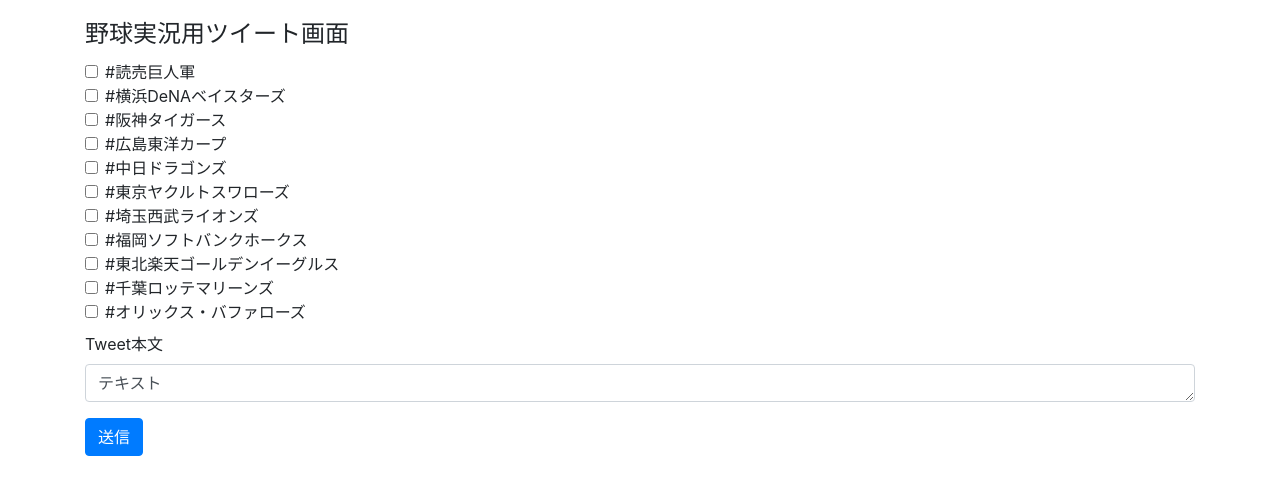
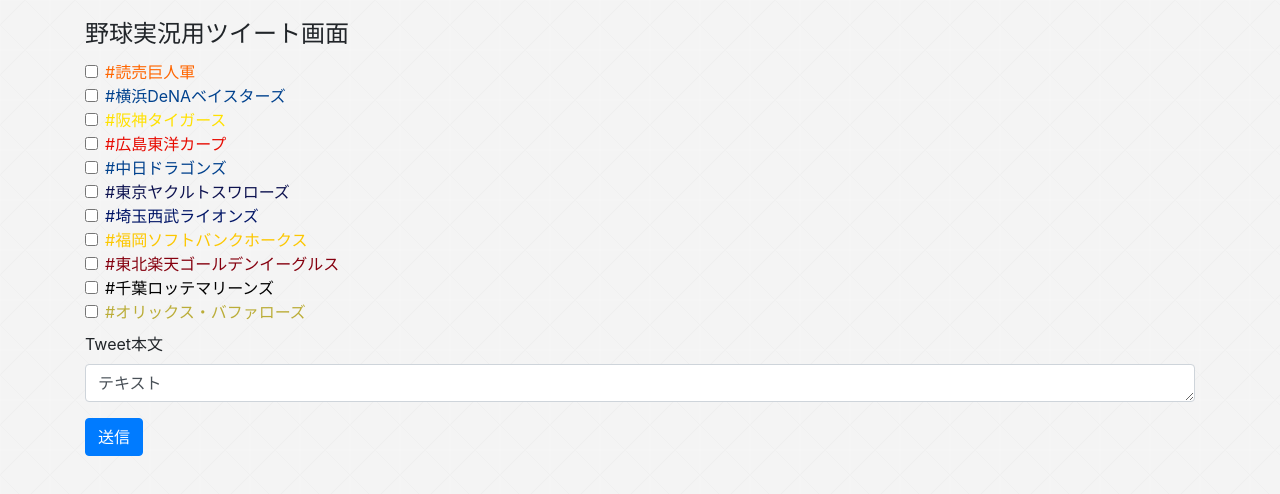
Before and after one commit to Ant2357/baseball-tweet, a Vue app: page / in a window 1280 px wide. Shown: the top 494 px of the page. Built offline with nearby package versions, Linux system fonts and the light colour scheme.

Commit message:
fix: レイアウト変更

```diff
--- a/public/index.html
+++ b/public/index.html
@@ -7,7 +7,7 @@
     <link rel="icon" href="<%= BASE_URL %>favicon.ico">
     <title><%= htmlWebpackPlugin.options.title %></title>
   </head>
-  <body>
+  <body class="body-background">
     <noscript>
       <strong>We're sorry but <%= htmlWebpackPlugin.options.title %> doesn't work properly without JavaScript enabled. Please enable it to continue.</strong>
     </noscript>
--- a/src/App.vue
+++ b/src/App.vue
@@ -16,6 +16,7 @@
           <label
             :for="tagInfo.name"
             class="form-check-label animated jackInTheBox"
+            :class="teamColor(tagInfo.jpName)"
           >{{ tagInfo.jpName }}</label>
         </div>
 
@@ -37,6 +38,8 @@
 
 <script>
 import "@/assets/css/bootstrap.min.css";
+import "@/assets/css/style.css";
+import "@/assets/css/text.css";
 import "@/assets/css/animate.min.css"
 
 import tagInfo from "@/assets/json/tagInfo.json";
@@ -51,6 +54,21 @@
     };
   },
   methods: {
+    teamColor: function(tagJpName) {
+      return {
+        "text-giants": tagJpName === "#読売巨人軍",
+        "text-baystars": tagJpName === "#横浜DeNAベイスターズ",
+        "text-tigers": tagJpName === "#阪神タイガース",
+        "text-carp": tagJpName === "#広島東洋カープ",
+        "text-dragons": tagJpName === "#中日ドラゴンズ",
+        "text-swallows": tagJpName === "#東京ヤクルトスワローズ",
+        "text-seibulions": tagJpName === "#埼玉西武ライオンズ",
+        "text-sbhawks": tagJpName === "#福岡ソフトバンクホークス",
+        "text-rakuteneagles": tagJpName === "#東北楽天ゴールデンイーグルス",
+        "text-chibalotte": tagJpName === "#千葉ロッテマリーンズ",
+        "text-bs": tagJpName === "#オリックス・バファローズ",
+      }
+    },
     tagUpdate: function() {
       const tweet = this.tweet.slice();
       const checkedTags = this.checkedTags.slice();
--- /dev/null
+++ b/src/assets/css/style.css
@@ -0,0 +1,4 @@
+
+.body-background {
+  background-image: url("../img/agsquare.png")
+}
--- /dev/null
+++ b/src/assets/css/text.css
@@ -0,0 +1,11 @@
+.text-giants { color: #F60; }
+.text-baystars { color: #00428E; }
+.text-tigers { color: #FFE100; }
+.text-carp { color: #E70C03; }
+.text-dragons { color: #00418D; }
+.text-swallows { color: #0E1350; }
+.text-seibulions { color: #001566; }
+.text-sbhawks { color: #FCC700; }
+.text-rakuteneagles { color: #86000F; }
+.text-chibalotte { color: #000000; }
+.text-bs { color: #BBAD38; }
```
Also changed, not shown: src/assets/img/agsquare.png (added).
